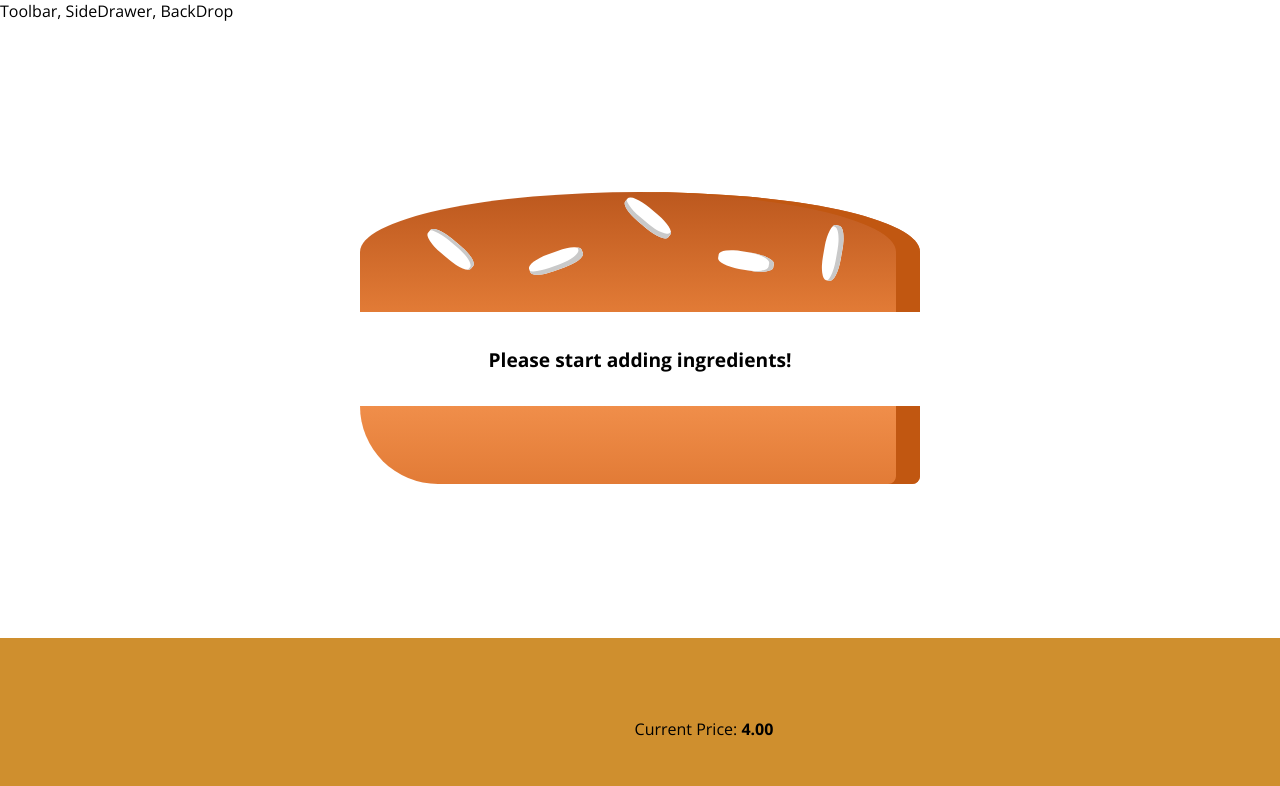
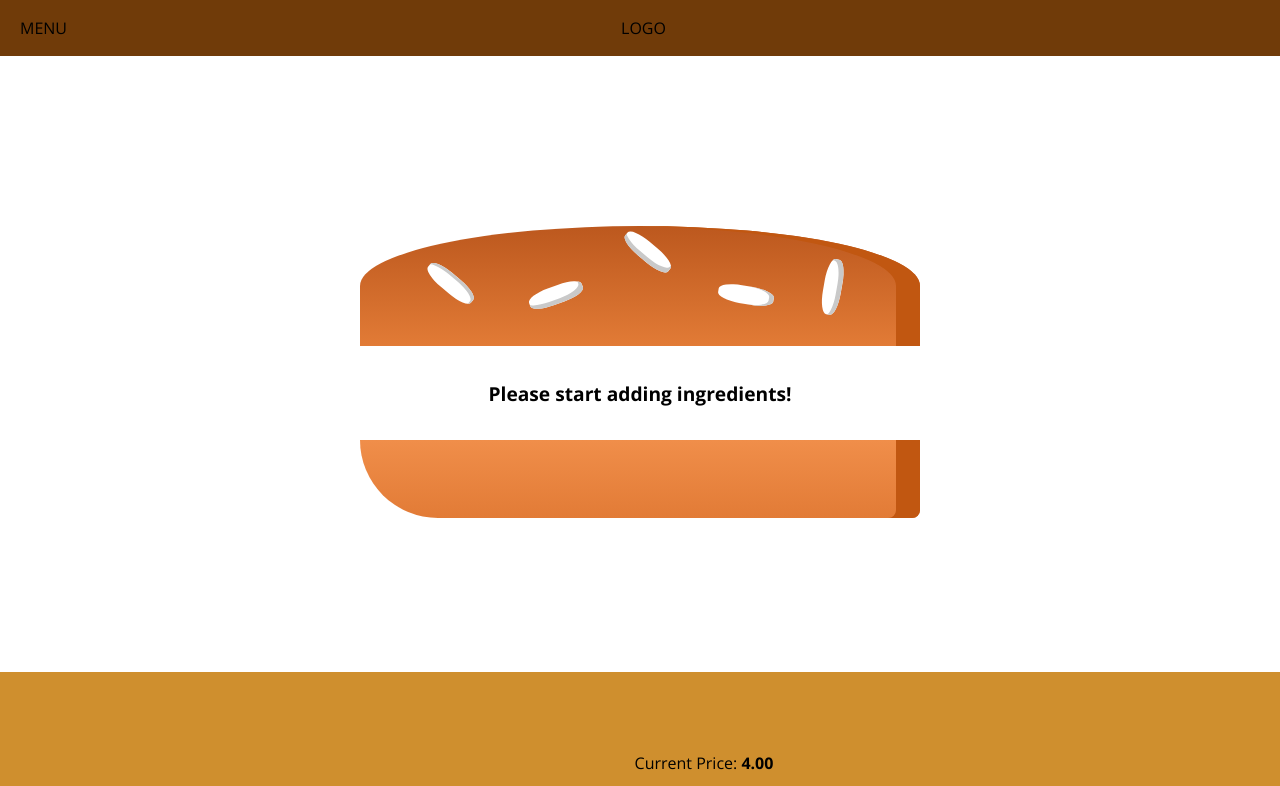
Before and after one commit to juanallo/burger-builder, a React (Create React App) app: page / in a window 1280 px wide. Shown: the top 786 px of the page. Built offline with nearby package versions, Linux system fonts and the light colour scheme.

Commit message:
adding Toolbar basics

```diff
--- a/src/components/Layout/Layout.js
+++ b/src/components/Layout/Layout.js
@@ -1,8 +1,9 @@
 import React, {Fragment} from 'react';
 import classes from './Layout.module.css';
+import Toolbar from "../Navigation/Toolbar/Toolbar";
 const Layout = (props) => (
 	<Fragment>
-		<div>Toolbar, SideDrawer, BackDrop</div>
+		<Toolbar />
 		<main className={classes.content}>
 			{props.children}
 		</main>
--- a/src/components/Layout/Layout.module.css
+++ b/src/components/Layout/Layout.module.css
@@ -1,3 +1,3 @@
 .content {
-  margin-top: 16px;
+  margin-top: 72px;
 }
--- /dev/null
+++ b/src/components/Navigation/Toolbar/Toolbar.js
@@ -0,0 +1,17 @@
+import React from 'react';
+import classes from './Toolbar.module.css'
+
+const Toolbar = (props) => {
+
+	return (
+		<header className={classes.Toolbar}>
+			<div>MENU</div>
+			<div>LOGO</div>
+			<nav>
+				<ul></ul>
+			</nav>
+		</header>
+	);
+};
+
+export default Toolbar;
--- /dev/null
+++ b/src/components/Navigation/Toolbar/Toolbar.module.css
@@ -0,0 +1,18 @@
+.Toolbar {
+  height: 56px;
+  width: 100%;
+  position: fixed;
+  left: 0;
+  top: 0;
+  display: flex;
+  background-color: #703B09;
+  justify-content: space-between;
+  align-items: center;
+  padding: 0 20px;
+  box-sizing: border-box;
+  z-index: 90;
+}
+
+.Toolbar nav {
+  height: 100%;
+}
```
